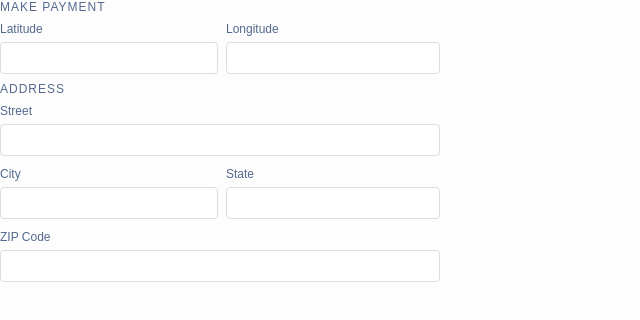
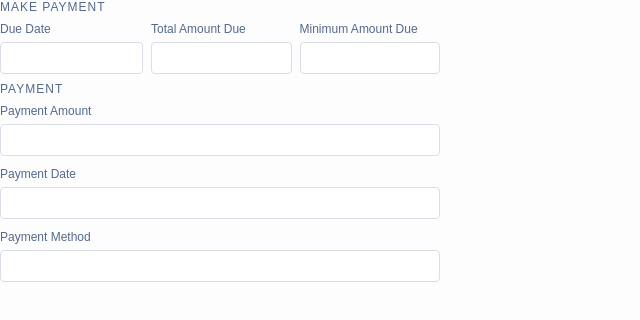
Before and after one commit to Rothermal/lightning-design-form, a website: page hosted order page.html in a window 1280 px wide. Shown: the whole page, without its empty margins (0-640 px from the left). Drawn offline with Linux system fonts and the light colour scheme; a web font is replaced by a local one.

Commit message:
working on form fields

```diff
--- a/hosted order page.html
+++ b/hosted order page.html
@@ -15,39 +15,39 @@
             <legend class="slds-form-element__label slds-text-title_caps">Make Payment</legend>
             <div class="slds-form-element__group">
                 <div class="slds-form-element__row">
-                    <div class="slds-form-element slds-size_1-of-2">
-                        <label class="slds-form-element__label" for="input-01">Latitude</label>
+                    <div class="slds-form-element slds-size_1-of-1">
+                        <label class="slds-form-element__label" for="input-01">Due Date</label>
                         <input type="text" id="input-01" class="slds-input">
                     </div>
-                    <div class="slds-form-element slds-size_1-of-2">
-                        <label class="slds-form-element__label" for="input-02">Longitude</label>
+                    <div class="slds-form-element slds-size_1-of-1">
+                        <label class="slds-form-element__label" for="input-02">Total Amount Due</label>
                         <input type="text" id="input-02" class="slds-input">
+                    </div>
+                    <div class="slds-form-element slds-size_1-of-1">
+                        <label class="slds-form-element__label" for="input-03">Minimum Amount Due</label>
+                        <input type="text" id="input-03" class="slds-input">
                     </div>
                 </div>
             </div>
         </fieldset>
         <fieldset class="slds-form-element">
-            <legend class="slds-form-element__label slds-text-title_caps">Address</legend>
+            <legend class="slds-form-element__label slds-text-title_caps">Payment</legend>
             <div class="slds-form-element__group">
                 <div class="slds-form-element__row">
                     <div class="slds-form-element slds-size_1-of-1">
-                        <label class="slds-form-element__label" for="input-03">Street</label>
-                        <input type="text" id="input-03" class="slds-input">
+                        <label class="slds-form-element__label" for="input-04">Payment Amount</label>
+                        <input type="text" id="input-04" class="slds-input">
                     </div>
                 </div>
                 <div class="slds-form-element__row">
-                    <div class="slds-form-element slds-size_1-of-2">
-                        <label class="slds-form-element__label" for="input-04">City</label>
-                        <input type="text" id="input-04" class="slds-input">
-                    </div>
-                    <div class="slds-form-element slds-size_1-of-2">
-                        <label class="slds-form-element__label" for="input-05">State</label>
+                    <div class="slds-form-element slds-size_1-of-1">
+                        <label class="slds-form-element__label" for="input-05">Payment Date</label>
                         <input type="text" id="input-05" class="slds-input">
                     </div>
                 </div>
                 <div class="slds-form-element__row">
-                    <div class="slds-form-element slds-size_1-of-2">
-                        <label class="slds-form-element__label" for="input-06">ZIP Code</label>
+                    <div class="slds-form-element slds-size_1-of-1">
+                        <label class="slds-form-element__label" for="input-06">Payment Method</label>
                         <input type="text" id="input-06" class="slds-input">
                     </div>
                 </div>
```
Also changed, not shown: style.css (added).
